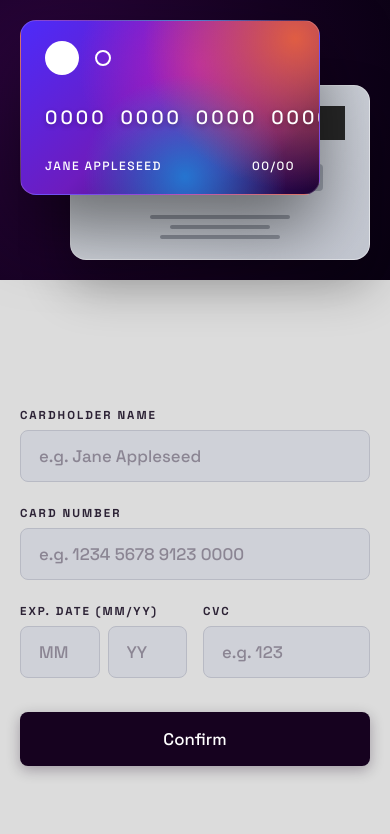
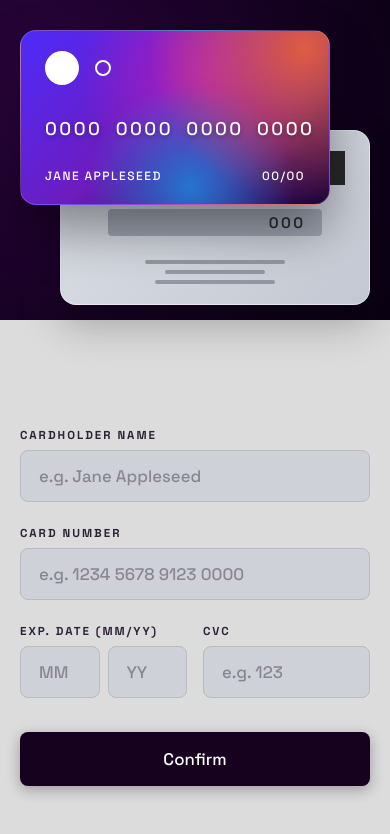
Before and after one commit to Akanksha-124/Micro_project_0004, a React (Create React App) app: page / in a window 390 px wide. Shown: the top 834 px of the page. Built offline with nearby package versions, Linux system fonts and the light colour scheme.

Commit message:
Separate front and back credit cards with vertical gap

```diff
--- a/src/index.css
+++ b/src/index.css
@@ -6,7 +6,7 @@
   --bg-sidebar: radial-gradient(circle at 10% 30%, #2b043d 0%, #150221 60%, #090112 100%);
   --bg-main: #dcdcdc;
 
-  /* Multi-color Gradient Mesh for Front Card matching Figma exactly */
+  /* Multi-color Gradient Mesh for Front Card matching Figma */
   --front-card-bg:
     radial-gradient(circle at 92% 10%, #e05d43 0%, transparent 48%),
     radial-gradient(circle at 55% 90%, #2575d0 0%, transparent 45%),
@@ -30,8 +30,8 @@
   --radius-input: 8px;
   --radius-card: 16px;
 
-  --shadow-card-front: 0 35px 70px rgba(0, 0, 0, 0.5);
-  --shadow-card-back: 0 25px 50px rgba(0, 0, 0, 0.3);
+  --shadow-card-front: 0 25px 50px rgba(0, 0, 0, 0.4);
+  --shadow-card-back: 0 20px 40px rgba(0, 0, 0, 0.25);
 }
 
 * {
@@ -70,20 +70,20 @@ body {
   z-index: 10;
 }
 
-/* Cards Wrapper - Spacing & Overlap */
+/* Cards Wrapper - Positioned with clear vertical gap between front & back cards */
 .cards-wrapper {
   position: relative;
-  width: 480px;
-  height: 520px;
-  margin-right: -160px; /* Extends front & back cards cleanly into the light gray area */
+  width: 490px;
+  height: 560px;
+  margin-right: -160px;
   display: flex;
   flex-direction: column;
 }
 
 /* Common Card Base */
 .credit-card {
-  width: 420px;
-  height: 245px;
+  width: 440px;
+  height: 240px;
   border-radius: var(--radius-card);
   position: absolute;
   transition: transform 0.3s cubic-bezier(0.175, 0.885, 0.32, 1.275), box-shadow 0.3s ease;
@@ -91,16 +91,16 @@ body {
 }
 
 .credit-card:hover {
-  transform: translateY(-4px) scale(1.01);
+  transform: translateY(-4px);
 }
 
-/* Front Card Styling */
+/* Front Card Styling - Positioned Top */
 .credit-card-front {
-  top: 40px;
+  top: 15px;
   left: 0;
   z-index: 3;
   background: var(--front-card-bg);
-  padding: 30px 34px;
+  padding: 28px 32px;
   display: flex;
   flex-direction: column;
   justify-content: space-between;
@@ -131,12 +131,12 @@ body {
 }
 
 .card-number-display {
-  font-size: 1.65rem;
-  letter-spacing: 4.5px;
-  word-spacing: 10px;
+  font-size: 1.5rem;
+  letter-spacing: 3.5px;
+  word-spacing: 8px;
   font-weight: 500;
   text-shadow: 0 2px 5px rgba(0, 0, 0, 0.3);
-  margin-top: 24px;
+  margin-top: 20px;
   white-space: nowrap;
 }
 
@@ -144,27 +144,27 @@ body {
   display: flex;
   justify-content: space-between;
   align-items: flex-end;
-  font-size: 0.88rem;
+  font-size: 0.85rem;
   letter-spacing: 2.5px;
   text-transform: uppercase;
   font-weight: 500;
-  margin-top: 10px;
+  margin-top: 8px;
 }
 
 .cardholder-name {
-  max-width: 270px;
+  max-width: 280px;
   white-space: nowrap;
   overflow: hidden;
   text-overflow: ellipsis;
 }
 
-/* Back Card Styling */
+/* Back Card Styling - Positioned with a clear vertical gap below Front Card (No Overlap) */
 .credit-card-back {
-  top: 260px;
-  left: 100px;
+  top: 295px; /* Front Card bottom is at 255px; 40px distinct gap! */
+  left: 50px;
   z-index: 2;
   background: var(--back-card-bg);
-  padding-top: 26px;
+  padding-top: 24px;
   display: flex;
   flex-direction: column;
   box-shadow: var(--shadow-card-back);
@@ -173,7 +173,7 @@ body {
 
 .black-stripe {
   width: 100%;
-  height: 50px;
+  height: 48px;
   background-color: #282828;
   margin-bottom: 24px;
 }
@@ -183,7 +183,7 @@ body {
   margin: 0 auto;
   background: #9ea4b0;
   border-radius: 4px;
-  height: 40px;
+  height: 38px;
   display: flex;
   align-items: center;
   justify-content: flex-end;
@@ -220,7 +220,7 @@ body {
   display: flex;
   justify-content: center;
   align-items: center;
-  padding: 60px 40px 60px 180px; /* Space allowance for the overlapping back card */
+  padding: 60px 40px 60px 180px;
   background-color: var(--bg-main);
 }
 
@@ -406,20 +406,20 @@ input.input-error {
   .hero-section {
     width: 100%;
     min-width: auto;
-    height: 280px;
+    height: 320px;
     padding: 20px;
     justify-content: center;
   }
 
   .cards-wrapper {
-    height: 260px;
+    height: 280px;
     width: 100%;
     max-width: 360px;
     margin-right: 0;
   }
 
   .credit-card {
-    width: 300px;
+    width: 310px;
     height: 175px;
     padding: 20px 24px;
   }
@@ -430,13 +430,13 @@ input.input-error {
   }
 
   .credit-card-back {
-    top: 75px;
-    left: 50px;
+    top: 110px;
+    left: 40px;
   }
 
   .card-number-display {
-    font-size: 1.2rem;
-    letter-spacing: 3px;
+    font-size: 1.15rem;
+    letter-spacing: 2.5px;
     word-spacing: 6px;
     margin-top: 12px;
   }
```
